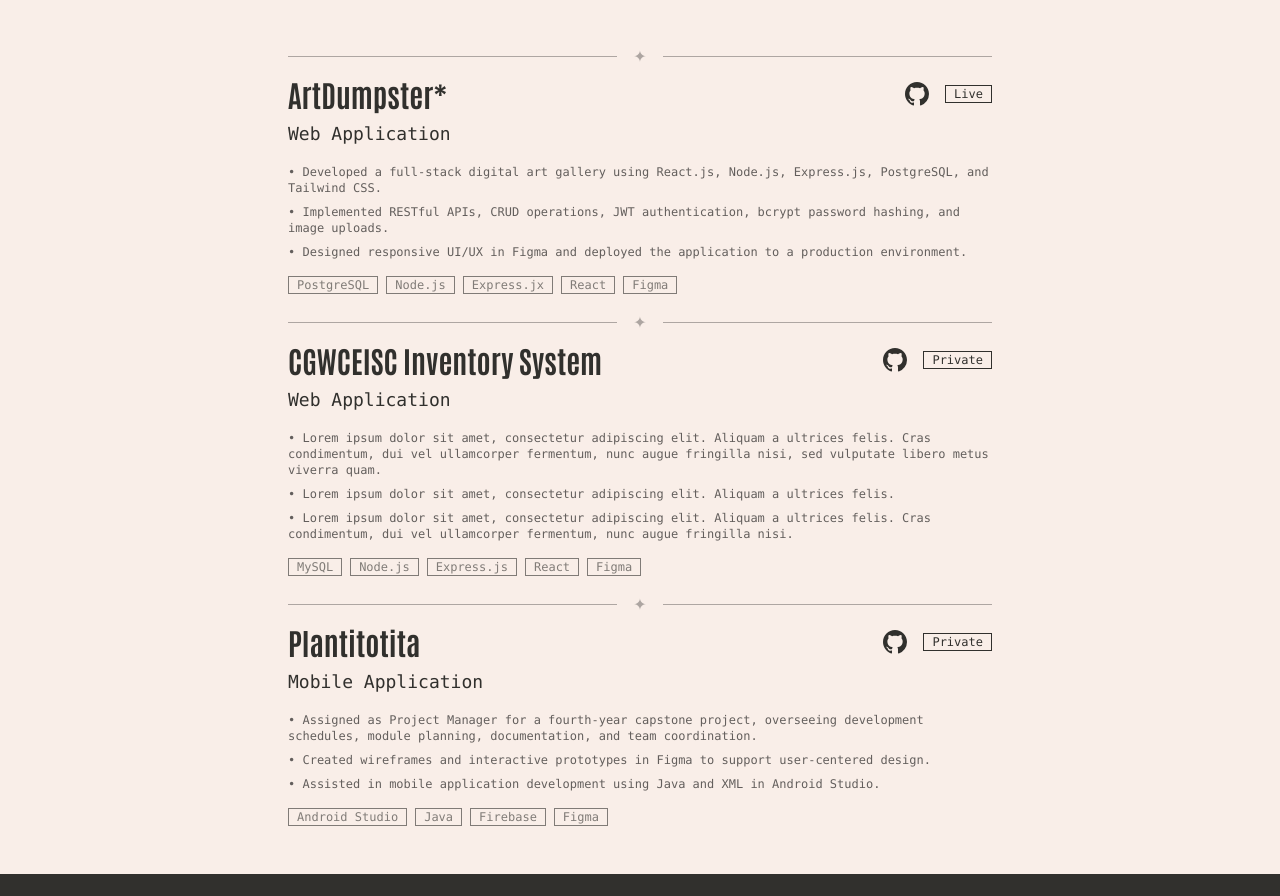
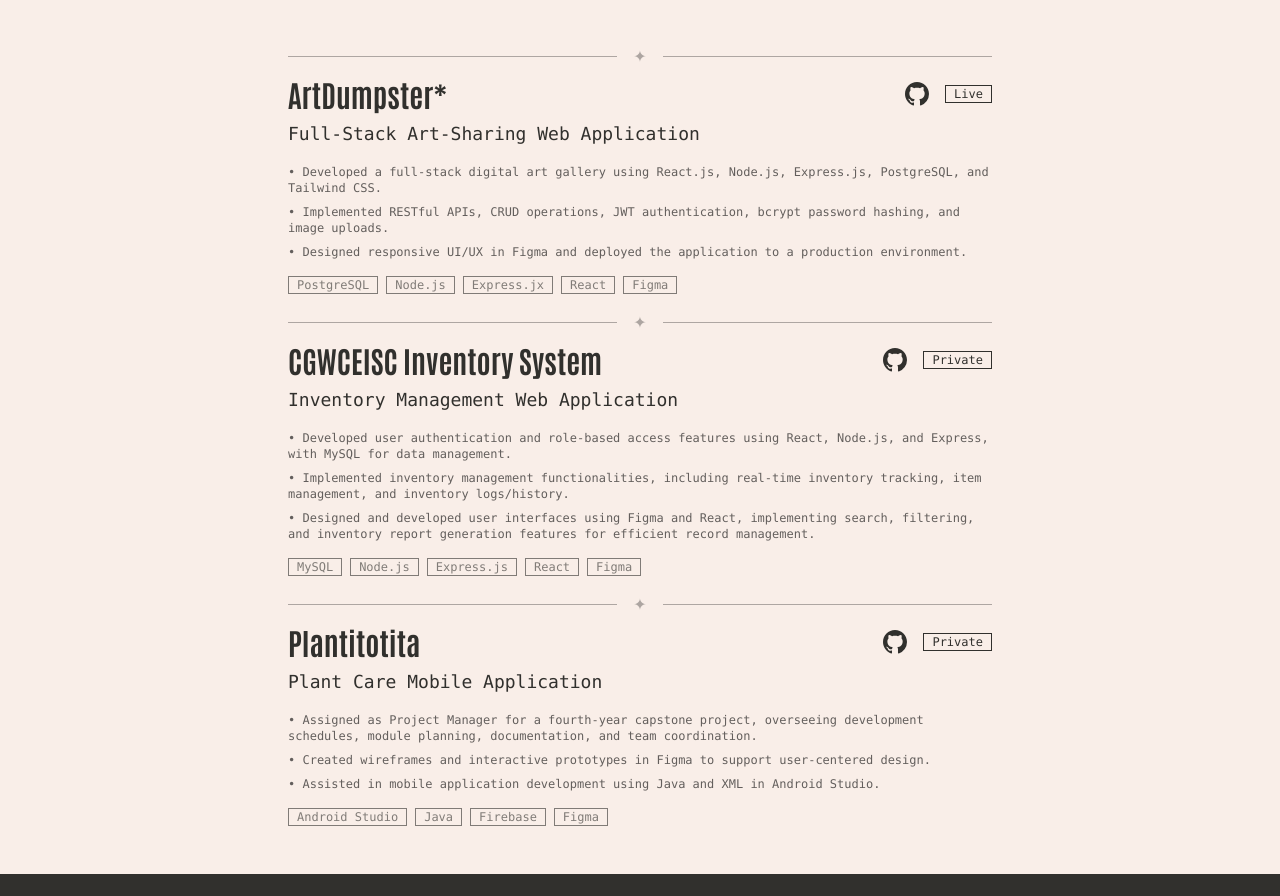
Before and after one commit to JaeYangLee/jian-lee-ramos, a React (Vite) app: page / in a window 1280 px wide. Shown: the part 1340-2236 px from the top of the page. Built offline with nearby package versions, Linux system fonts and the light colour scheme.

Commit message:
feat: update project descriptions for clarity and detail enhancement

```diff
--- a/src/components/Projects.jsx
+++ b/src/components/Projects.jsx
@@ -39,7 +39,7 @@ function Projects() {
                   </div>
                 </div>
                 <p className="font-mono text-xs font-light lg:text-lg xl:text-lg text-[#31302D] dark:text-[#F9EEE8]">
-                  Web Application
+                  Full-Stack Art-Sharing Web Application
                 </p>
               </div>
             </div>
@@ -100,26 +100,26 @@ function Projects() {
                   </div>
                 </div>
                 <p className="font-mono text-xs font-light lg:text-lg xl:text-lg text-[#31302D] dark:text-[#F9EEE8]">
-                  Web Application
+                  Inventory Management Web Application
                 </p>
               </div>
             </div>
 
             <div className=" flex flex-col items-start justify-center opacity-60 gap-2 dark:text-[#F9EEE8]">
               <p className="font-mono text-xs font-light">
-                • Lorem ipsum dolor sit amet, consectetur adipiscing elit.
-                Aliquam a ultrices felis. Cras condimentum, dui vel ullamcorper
-                fermentum, nunc augue fringilla nisi, sed vulputate libero metus
-                viverra quam.
+                • Developed user authentication and role-based access features
+                using React, Node.js, and Express, with MySQL for data
+                management.
               </p>
               <p className="font-mono text-xs font-light">
-                • Lorem ipsum dolor sit amet, consectetur adipiscing elit.
-                Aliquam a ultrices felis.
+                • Implemented inventory management functionalities, including
+                real-time inventory tracking, item management, and inventory
+                logs/history.
               </p>
               <p className="font-mono text-xs font-light">
-                • Lorem ipsum dolor sit amet, consectetur adipiscing elit.
-                Aliquam a ultrices felis. Cras condimentum, dui vel ullamcorper
-                fermentum, nunc augue fringilla nisi.
+                • Designed and developed user interfaces using Figma and React,
+                implementing search, filtering, and inventory report generation
+                features for efficient record management.
               </p>
             </div>
 
@@ -164,7 +164,7 @@ function Projects() {
                   </div>
                 </div>
                 <p className="font-mono text-xs font-light lg:text-lg xl:text-lg text-[#31302D] dark:text-[#F9EEE8]">
-                  Mobile Application
+                  Plant Care Mobile Application
                 </p>
               </div>
             </div>
```
